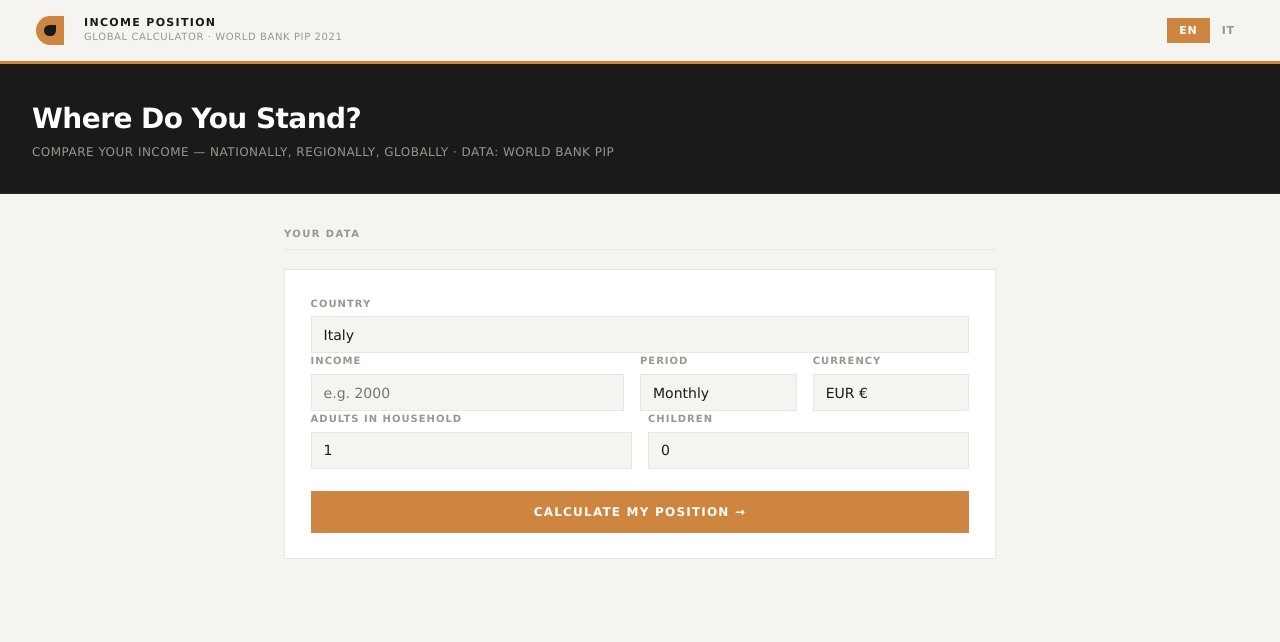
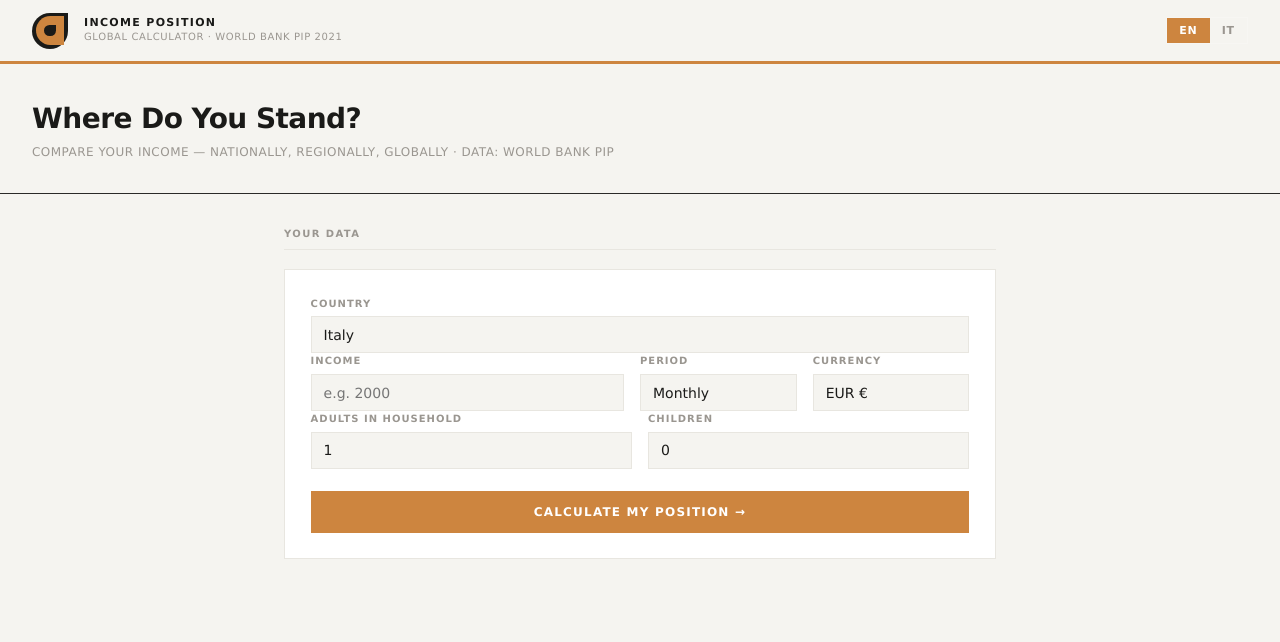
Before and after one commit to ynnesti/comparatorereddito, a plain HTML site: page index.html in a window 1280 px wide. Drawn offline with Linux system fonts and the light colour scheme.

Commit message:
Update index.html
correzione logo css e modifiche stili

```diff
--- a/index.html
+++ b/index.html
@@ -53,7 +53,7 @@
 
   /* ── LOGO CSS (da Albura) ── */
   .logo-css {
-    color: var(--black-2);
+    background-color: var(--black-2);
     border-top-left-radius: 50%;
     border-bottom-right-radius: 50%;
     border-bottom-left-radius: 50%;
@@ -125,8 +125,8 @@
 
   /* ── HERO STRIP ── */
   .hero-strip {
-    background: var(--black-2);
-    color: var(--white);
+    /* background: var(--black-2);
+    color: var(--white); */
     padding: 2.5rem 2rem 2rem;
     border-bottom: 1px solid #2a2a28;
   }
```
